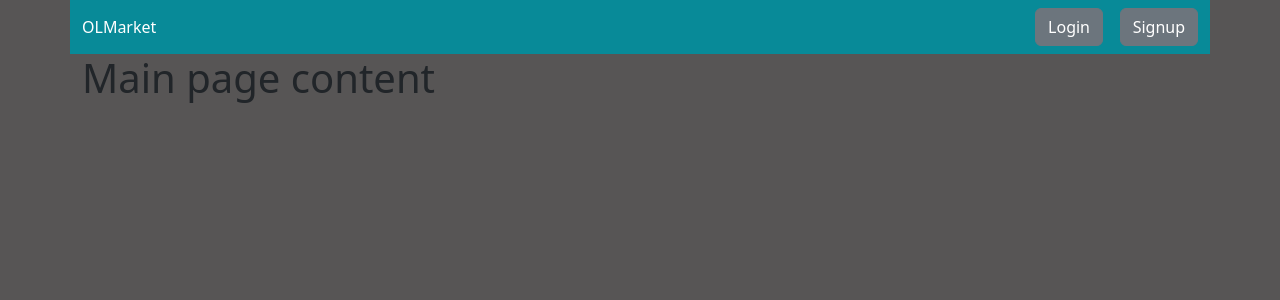
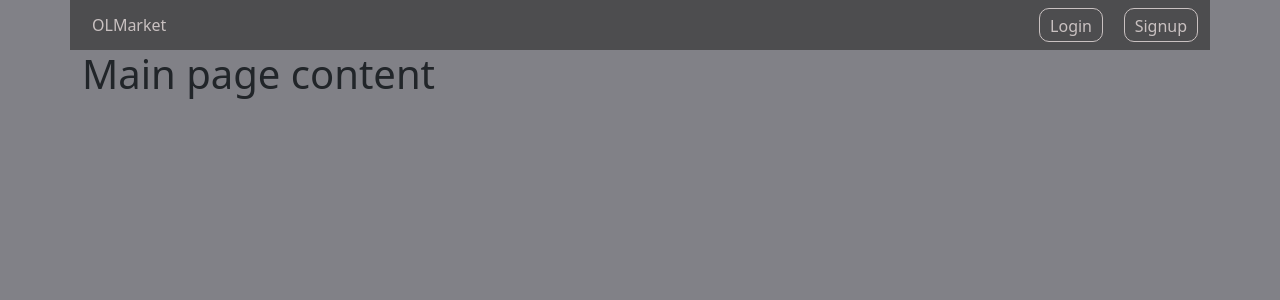
Before and after one commit to SVcheburator/olmarket, a Django app: page / in a window 1280 px wide. Shown: the top 300 px of the page. Run offline with Django 5.2, Linux system fonts and the light colour scheme.

Commit message:
active buttons added, color palette changed

```diff
--- /dev/null
+++ b/olmarket/base/static/base.js
@@ -0,0 +1,22 @@
+document.addEventListener('DOMContentLoaded', function() {
+    const links = document.querySelectorAll('.navbar a');
+
+    links.forEach(link => {
+        link.addEventListener('click', function() {
+            links.forEach(l => l.classList.remove('active-nav-item'));
+
+            this.classList.add('active-nav-item');
+
+            localStorage.setItem('activeLink', this.href);
+        });
+    });
+
+    const activeLink = localStorage.getItem('activeLink');
+    if (activeLink) {
+        links.forEach(link => {
+            if (link.href === activeLink) {
+                link.classList.add('active-nav-item');
+            }
+        });
+    }
+});
--- a/olmarket/base/static/base/base.css
+++ b/olmarket/base/static/base/base.css
@@ -1,21 +1,37 @@
 body {
-    background-color: #575555;
+    background-color: #818187;
 }
 
 .navbar {
-    background-color: #088a98;
+    background-color: #4d4d4f;
+    height: 50px;
 }
 
 .nav-item {
+    height: 34px;
+    line-height: 34px;
     text-decoration: none;
-    color: white;
+    color: #c9c1c1;
     display: inline-block;
+    padding-inline: 10px;
+    border: 1px solid;
+    border-radius: 10px;
 }
 
+.active-nav-item {
+    background-color: #c9c1c1;
+    color: #4d4d4f;;
+}
+
+.main-btn {
+    color: #c9c1c1;
+    background-color: transparent;
+    border: none;
+}
 
 .base-avatar {
     width: 35px;
-    height: 35px;
+    height: 100%;
     border-radius: 50%;
     object-fit: cover;
     margin-right: 15px;
--- a/olmarket/base/templates/base/base.html
+++ b/olmarket/base/templates/base/base.html
@@ -18,22 +18,22 @@
             <a class="nav-item main-btn" href="{% url 'main:main'%}">OLMarket</a>
         </div>
         <div class="col-lg-3 col-md-4 col-5 d-flex justify-content-end">
-            <a class="nav-item my-profile-btn" href="{% url 'users:view_profile' user.id %}">
+            <a class="nav-item d-flex align-items-center" href="{% url 'users:view_profile' user.id %}">
                 <img class="base-avatar" src="{{ user.profile.avatar.url }}" alt="avatar of user"/>{{user}}
             </a>
         </div>
         <div class="col-lg-3 col-md-4 col-5 d-flex justify-content-center">
-            <a class="btn btn-secondary add-adv-btn" href="{% url 'listings:create_listing' %}" role="button">Add an advertisement</a>
+            <a class="nav-item" href="{% url 'listings:create_listing' %}" role="button">Add an advertisement</a>
         </div>
         {% else %}
         <div class="col-xl-10 col-lg-9 col-md-8 col-6 d-flex justify-content-start">
             <a class="nav-item main-btn" href="{% url 'main:main'%}">OLMarket</a>
         </div>
         <div class="col-xl-1 col-lg-2 col-md-2 col-3 d-flex justify-content-end">
-            <a class="btn btn-secondary login-btn" href="{% url 'users:login'%}">Login</a>
+            <a class="nav-item" href="{% url 'users:login'%}">Login</a>
         </div>
         <div class="col-xl-1 col-lg-1 col-md-2 col-3 d-flex justify-content-end">
-            <a class="btn btn-secondary signup-btn" href="{% url 'users:signup'%}">Signup</a>
+            <a class="nav-item" href="{% url 'users:signup'%}">Signup</a>
         </div>
         {% endif %}
     </nav>
@@ -41,6 +41,7 @@
 
     {% block content %} {% endblock %}
 </main>
+<script src="{% static 'base.js' %}"></script>
 <script src="https://cdn.jsdelivr.net/npm/bootstrap@5.3.0/dist/js/bootstrap.bundle.min.js"></script>
 </body>
 </html>
```
